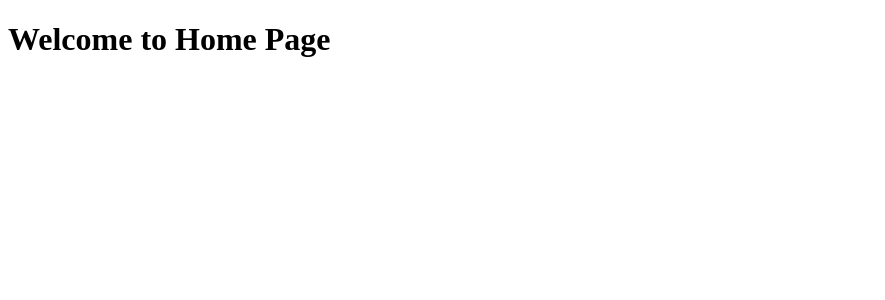
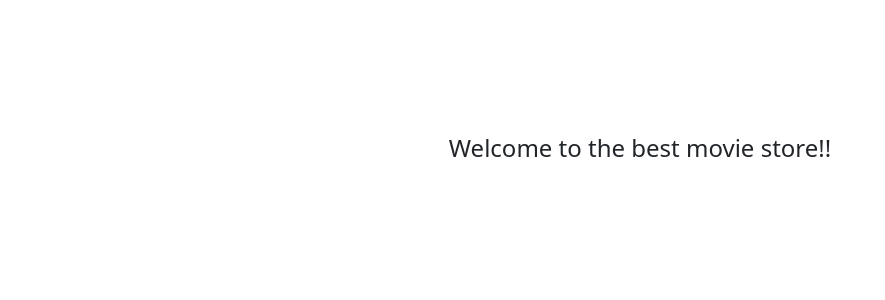
Before and after one commit to dhangrad9836/Movie_Store_Django, a Django app: page / in a window 1280 px wide. Shown: the top 300 px of the page, without its empty margins (0-885 px from the left). Run offline with Django 4.2, Linux system fonts and the light colour scheme; some libraries are stand-ins or nearby versions.

Commit message:
updated index.html to extend base template

```diff
--- a/moviestore/home/templates/home/index.html
+++ b/moviestore/home/templates/home/index.html
@@ -6,6 +6,25 @@
     <title>Document</title>
 </head>
 <body>
-    <h1>Welcome to Home Page</h1>
+    {% extends 'base.html' %}
+{% block content %}
+<header class="masthead bg-index text-white text-center
+py-4">
+<div class="container d-flex align-items-center flexcolumn
+pt-2">
+<h2>Movies Store</h2>
+<p>Your Ticket to Unlimited Entertainment!</p>
+</div>
+</header>
+<div class="p-3">
+    <div class="container">
+<div class="row mt-3">
+<div class="col mx-auto text-center mb-3">
+<h4>Welcome to the best movie store!!</h4>
+</div>
+</div>
+</div>
+</div>
+{% endblock content %}
 </body>
 </html>
```
